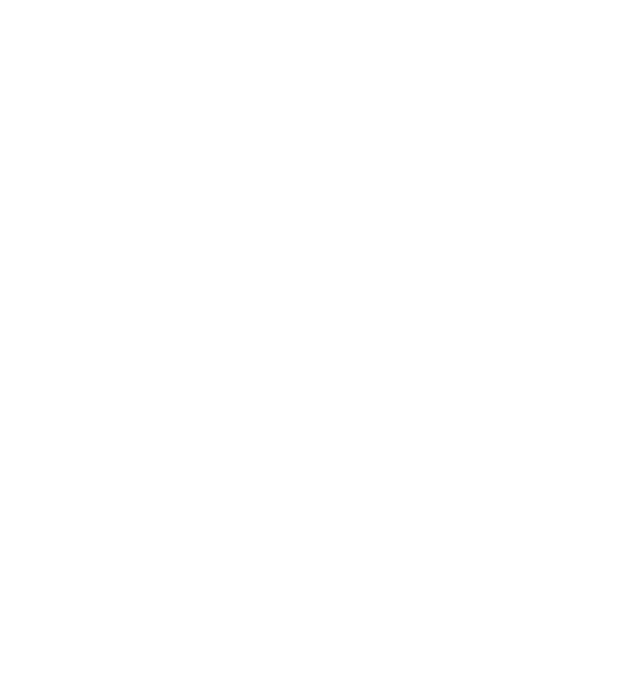
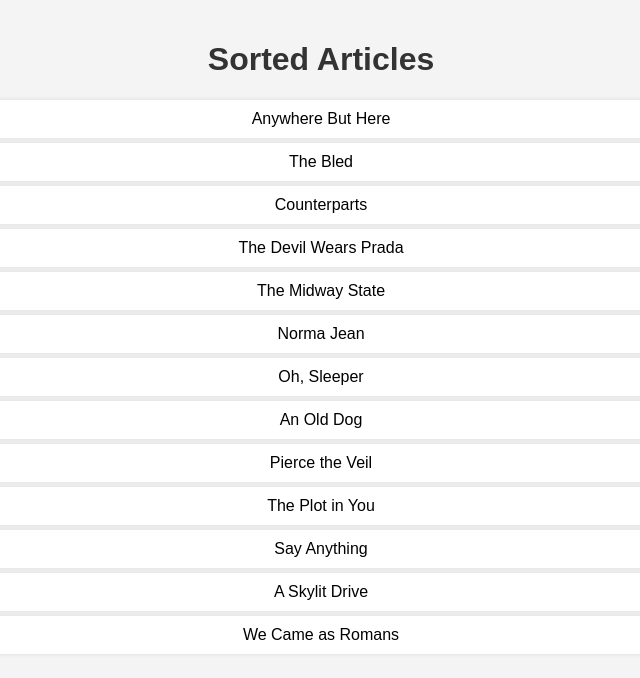
Before and after one commit to acciojob/sorting-articles-Maeinukhan63, a website: page main.html in a window 1280 px wide. Shown: the whole page, without its empty margins (319-959 px from the left). Drawn offline with Linux system fonts and the light colour scheme.

Commit message:
created a submission

```diff
--- a/main.html
+++ b/main.html
@@ -7,6 +7,9 @@
 </head>
 
 <body>
+
+	 <h1>Sorted Articles</h1>
+    <ul id="band"></ul>
 	<!-- the entire body must be written by student -->
     <script type="text/javascript" src="./script.js">
 </script>
--- a/script.js
+++ b/script.js
@@ -1 +1,25 @@
 //your JS code here. If required.
+const bands = [
+    'The Plot in You', 'The Devil Wears Prada', 'Pierce the Veil',
+    'Norma Jean', 'The Bled', 'Say Anything', 'The Midway State',
+    'We Came as Romans', 'Counterparts', 'Oh, Sleeper',
+    'A Skylit Drive', 'Anywhere But Here', 'An Old Dog'
+];
+
+// Function to strip the articles ("a", "an", "the") from the band names
+function stripArticle(bandName) {
+    return bandName.replace(/^(a |an |the )/i, '').trim();
+}
+
+// Sort the bands array while ignoring the articles
+const sortedBands = bands.sort((a, b) => stripArticle(a).localeCompare(stripArticle(b)));
+
+// Get the unordered list element by its id
+const bandList = document.getElementById('band');
+
+// Create list items for each sorted band and append to the list
+sortedBands.forEach(band => {
+    const li = document.createElement('li');
+    li.textContent = band;
+    bandList.appendChild(li);
+});
--- a/styles.css
+++ b/styles.css
@@ -1 +1,25 @@
 /*  your css code here. If applicable */
+body {
+    font-family: Arial, sans-serif;
+    background-color: #f4f4f4;
+    margin: 0;
+    padding: 20px;
+    text-align: center;
+}
+
+h1 {
+    color: #333;
+}
+
+ul {
+    list-style-type: none;
+    padding: 0;
+}
+
+li {
+    background: #fff;
+    margin: 5px 0;
+    padding: 10px;
+    border-radius: 5px;
+    box-shadow: 0 0 5px rgba(0, 0, 0, 0.1);
+}
```
